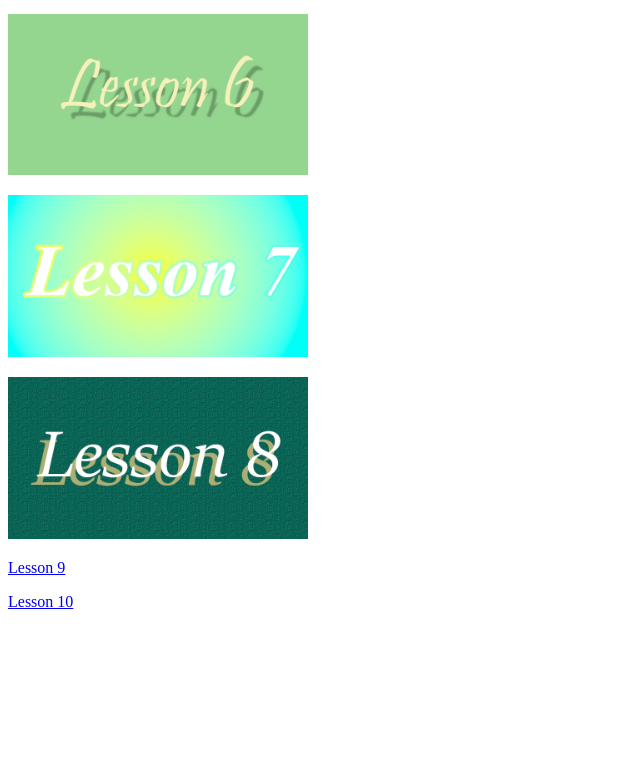
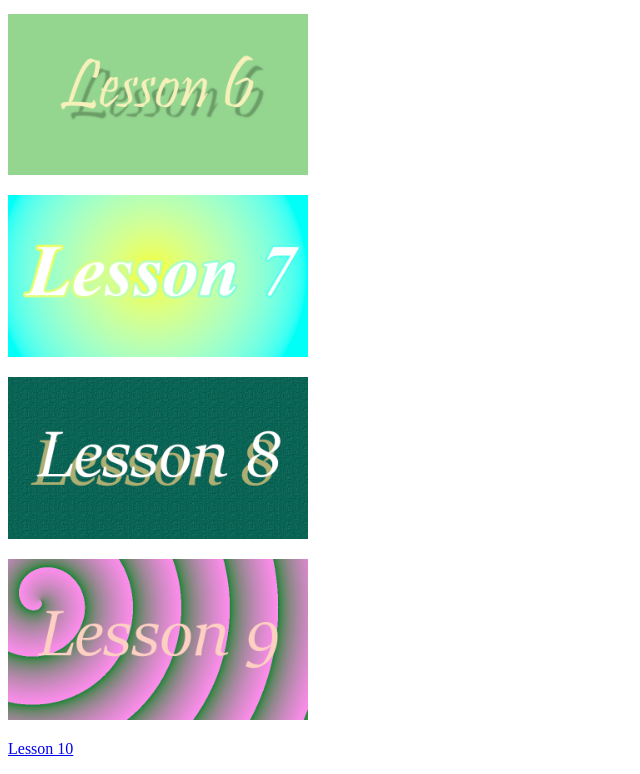
Before and after one commit to derike/derike.github.io, a plain HTML site: page index.html in a window 1280 px wide. Shown: the part 989-1763 px from the top of the page, without its empty margins (0-640 px from the left). Before the commit the page ends 1616 px from the top, so only its background shows below. Drawn offline with Linux system fonts and the light colour scheme.

Commit message:
Update index.html

```diff
--- a/index.html
+++ b/index.html
@@ -61,7 +61,7 @@
 
         <p>
 
-        <a href="GimpPages/Gimp9.html">Lesson 9</a>
+        <a href="GimpPages/Gimp9.html"><img style="width: 300px;"src="Images/Lesson9.png"></a>
 
         </p>
 
```
